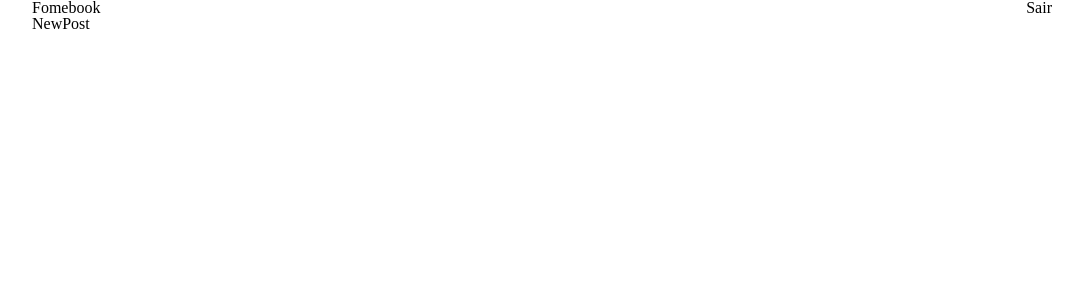
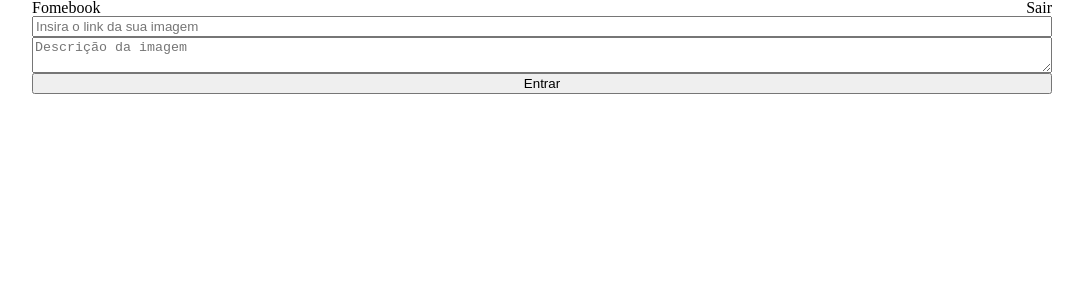
Before and after one commit to phebueno/freela-front, a React (Create React App) app: page /post in a window 1280 px wide. Shown: the top 300 px of the page, without its empty margins (98-1181 px from the left). Built offline with nearby package versions, Linux system fonts and the light colour scheme.

Commit message:
feat: adicionada funcionalidade de criação de post

```diff
--- a/src/pages/NewPostPage.js
+++ b/src/pages/NewPostPage.js
@@ -1,3 +1,44 @@
+import styled from "styled-components";
+import useForm from "../hooks/useForm.js";
+import { useNewPost } from "../services/post.js";
+
 export default function NewPostPage(){
-    return(<div>NewPost</div>)
+    const { form, handleForm } = useForm({
+        imgPost: "",
+        bodyPost: "",
+      });
+
+      const newPost = useNewPost();
+
+      function submitForm(e) {
+        e.preventDefault();
+        newPost(form);
+      }
+
+    return(<Form onSubmit={submitForm}>
+        <input
+          type="text"
+          name="imgPost"
+          value={form.imgPost}
+          onChange={handleForm}
+          placeholder="Insira o link da sua imagem"
+          required
+        />
+        <textarea
+        name="bodyPost"
+        value={form.bodyPost}
+        onChange={handleForm}
+        placeholder="Descrição da imagem"
+        maxLength={200}
+        minLength={3}
+        required
+      />
+
+        <button>Entrar</button>
+      </Form>)
 }
+
+const Form = styled.form`
+  display: flex;
+  flex-direction: column;
+`;
--- /dev/null
+++ b/src/services/post.js
@@ -0,0 +1,27 @@
+import axios from "axios";
+import { useContext } from "react";
+import { useNavigate } from "react-router-dom";
+import AuthContext from "../contexts/AuthContext.js";
+
+export function useNewPost() {
+  const navigate = useNavigate();
+  const { token } = useContext(AuthContext);
+  const config = {
+    headers: {
+      Authorization: `Bearer ${token}`,
+    },
+  };
+  return (body) => {
+    const url = `${process.env.REACT_APP_API_URL}/posts/new`;
+    axios
+      .post(url, body, config)
+      .then((res) => {
+        console.log(res.data);
+        navigate("/");
+      })
+      .catch((err) => {
+        console.log(err.response);
+        alert(err.response.data);
+      });
+  };
+}
--- a/src/services/user.js
+++ b/src/services/user.js
@@ -14,7 +14,6 @@ export function useGetUserData() {
     if(!idAccount) navigate("/signin");
     else id = idAccount;
   }
-  //SE PATHNAME FOR /, INSERIR ID ACCOUNT COMO ID PARA VISITA DA PÁGINA
   const [userData, setUserData] = useState(undefined);
 
   useEffect(() => {
```
